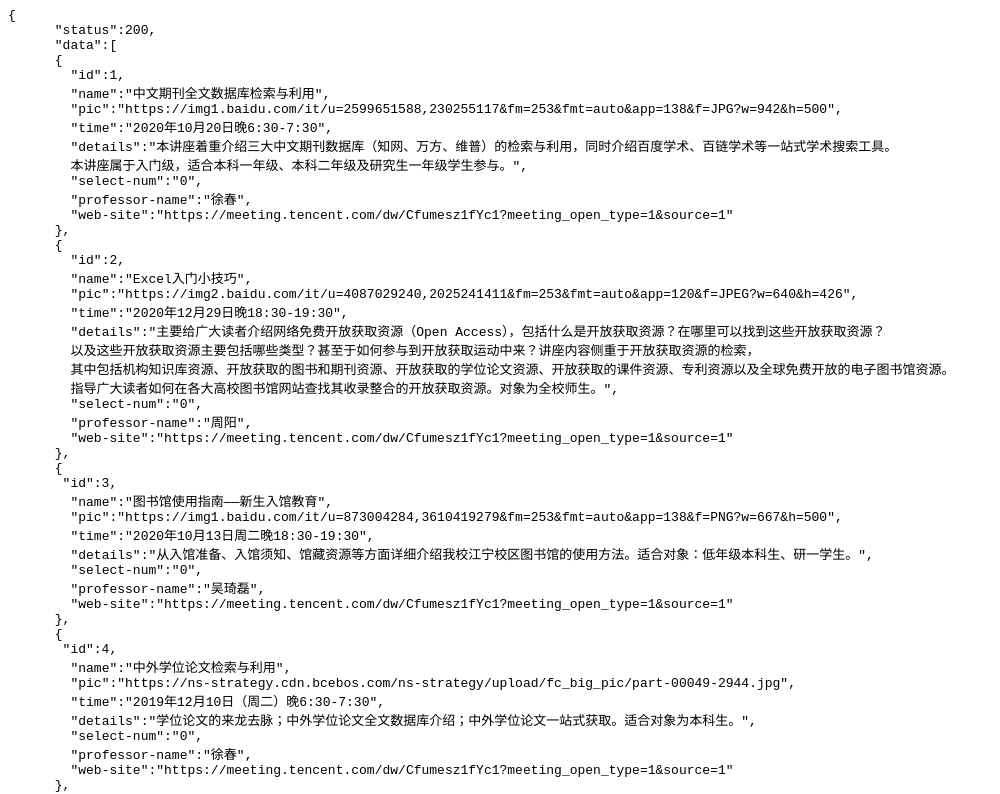
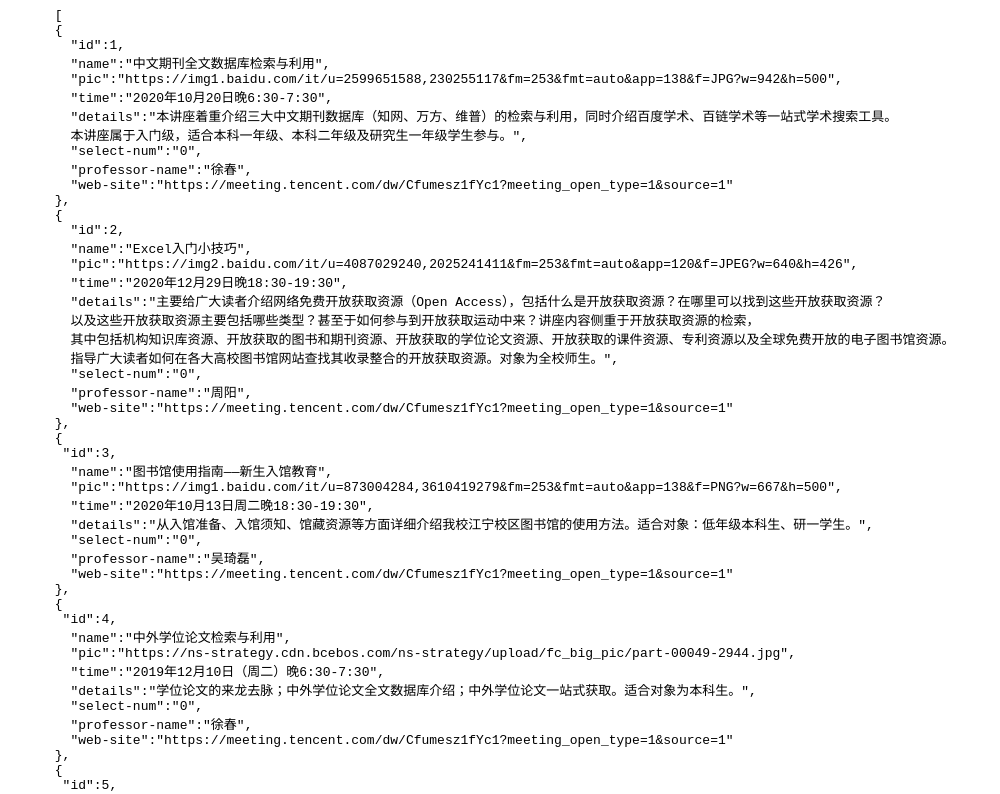
Before and after one commit to GLAD-island/GLAD-island.github.io, a plain HTML site: page index.html in a window 1280 px wide. Shown: the top 794 px of the page, without its empty margins (0-1000 px from the left). Drawn offline with Linux system fonts and the light colour scheme.

Commit message:
Update index.html

```diff
--- a/index.html
+++ b/index.html
@@ -1,9 +1,8 @@
 <html>
   <head></head>
   <body>
-    <pre style="word-wrap: break-word; white-space: pre-wrap;">{
-      "status":200,
-      "data":[
+    <pre style="word-wrap: break-word; white-space: pre-wrap;">
+      [
       {
         "id":1,
         "name":"中文期刊全文数据库检索与利用",
@@ -135,7 +134,7 @@
         "professor-name":"卞祖薇",
         "web-site":"https://meeting.tencent.com/dw/Cfumesz1fYc1?meeting_open_type=1&source=1"
       },
-       ]}
+       ]
     </pre>
   </body>
 </html>
```
